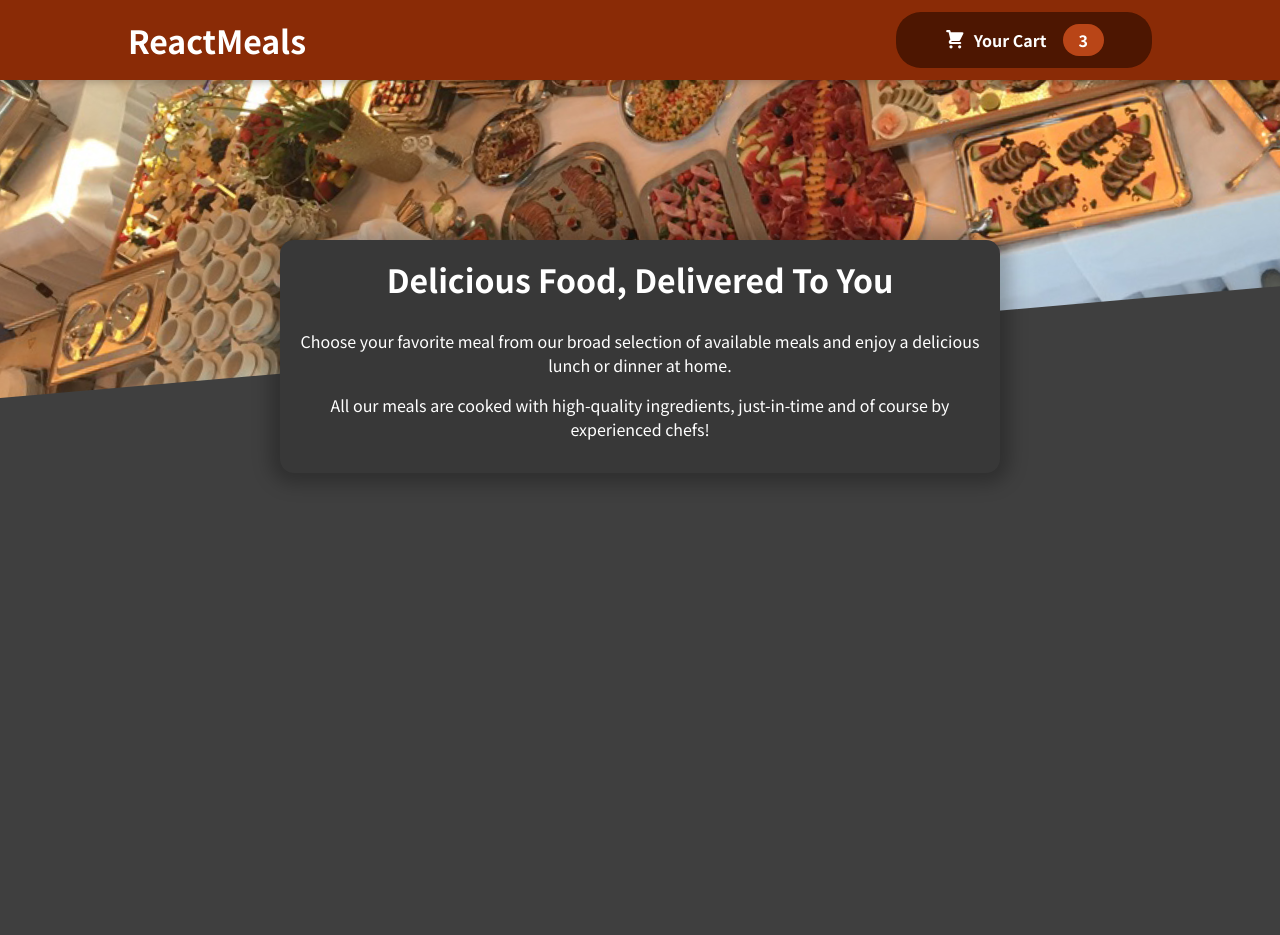
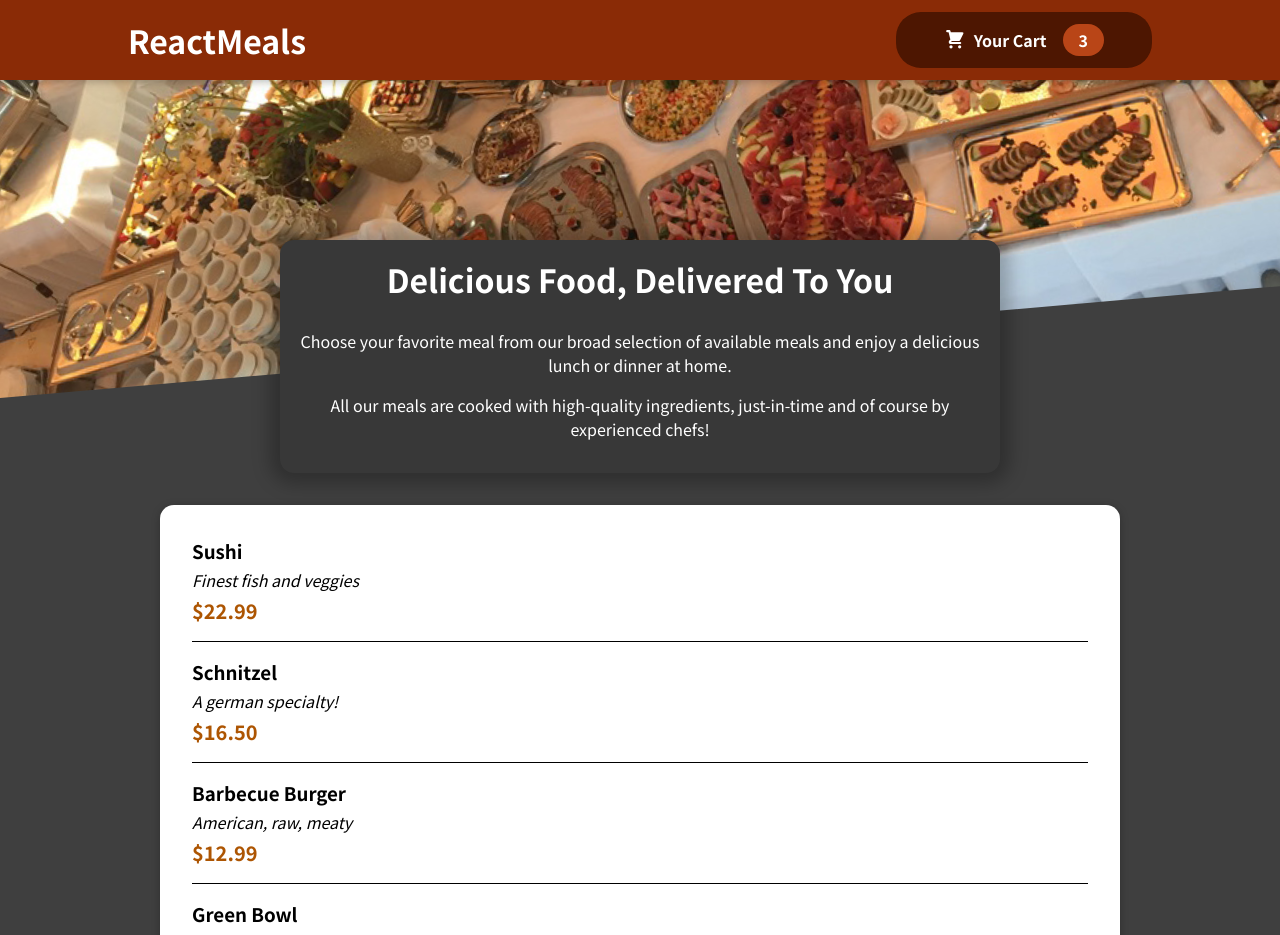
Before and after one commit to shilpi126/restaurant_project, a React (Create React App) app: page / in a window 1280 px wide. Shown: the top 935 px of the page. Before the commit the page ends 800 px from the top, so only its background shows below. Built offline with nearby package versions, Linux system fonts and the light colour scheme.

Commit message:
:clap: added meal list

```diff
--- /dev/null
+++ b/src/components/Meals/AvailableMeals.js
@@ -0,0 +1,54 @@
+import React from 'react'
+import Card from '../UI/Card';
+import classes from "./AvailableMeals.module.css";
+import MealItem from './MealItem/MealItem';
+
+const DUMMY_MEALS = [
+    {
+      id: "m1",
+      name: "Sushi",
+      description: "Finest fish and veggies",
+      price: 22.99,
+    },
+    {
+      id: "m2",
+      name: "Schnitzel",
+      description: "A german specialty!",
+      price: 16.5,
+    },
+    {
+      id: "m3",
+      name: "Barbecue Burger",
+      description: "American, raw, meaty",
+      price: 12.99,
+    },
+    {
+      id: "m4",
+      name: "Green Bowl",
+      description: "Healthy...and green...",
+      price: 18.99,
+    },
+  ];
+const AvailableMeals = () => {
+    let mealsList = DUMMY_MEALS.map((meal)=>(
+      <MealItem
+      key={meal.id}
+      id={meal.id}
+      name={meal.name}
+      description={meal.description}
+      price={meal.price}
+      />
+    ))
+
+  return (
+    <React.Fragment>
+        <section className={classes.meals}>
+            <Card>
+            <ul>{mealsList}</ul>
+            </Card>
+        </section>
+    </React.Fragment>
+  )
+}
+
+export default AvailableMeals
--- /dev/null
+++ b/src/components/Meals/AvailableMeals.module.css
@@ -0,0 +1,25 @@
+.meals {
+    max-width: 60rem;
+    width: 90%;
+    margin: 2rem auto;
+    animation: meals-appear 1s ease-out forwards;
+  }
+
+  .meals ul {
+    list-style: none;
+    margin: 0;
+    padding: 0;
+
+  }
+
+  @keyframes meals-appear {
+    from {
+      opacity: 0;
+      transform: translateY(3rem);
+    }
+
+    to {
+      opacity: 1;
+      transform: translateY(0);
+    }
+  }
--- /dev/null
+++ b/src/components/Meals/MealItem/MealItem.js
@@ -0,0 +1,17 @@
+import React from 'react'
+import classes from "./MealItem.module.css"
+
+const MealItem = (props) => {
+    const price = `$${props.price.toFixed(2)}`
+  return (
+    <li className={classes.meal}>
+      <div>
+        <h3>{props.name}</h3>
+        <div className={classes.description}>{props.description}</div>
+        <div className={classes.price}>{price}</div>
+      </div>
+    </li>
+  )
+}
+
+export default MealItem
--- /dev/null
+++ b/src/components/Meals/MealItem/MealItem.module.css
@@ -0,0 +1,22 @@
+.meal {
+    display: flex;
+    justify-content: space-between;
+    margin: 1rem;
+    padding-bottom: 1rem;
+    border-bottom: 1px solid black;
+  }
+
+  .meal h3 {
+    margin: 0 0 0.25rem 0;
+  }
+
+  .description {
+    font-style: italic;
+  }
+
+  .price {
+    margin-top: 0.25rem;
+    font-weight: bold;
+    color: #ad5502;
+    font-size: 1.25rem;
+  }
--- a/src/components/Meals/Meals.js
+++ b/src/components/Meals/Meals.js
@@ -1,10 +1,12 @@
 import React from 'react'
 import MealsSummary from './MealsSummary'
+import AvailableMeals from './AvailableMeals'
 
 const Meals = () => {
   return (
     <React.Fragment>
         <MealsSummary/>
+        <AvailableMeals/>
     </React.Fragment>
   )
 }
--- /dev/null
+++ b/src/components/UI/Card.js
@@ -0,0 +1,9 @@
+import React from 'react'
+import classes from "./Card.module.css"
+const Card = (props) => {
+  return (
+    <div className={classes.card}>{props.children}</div>
+  )
+}
+
+export default Card
--- /dev/null
+++ b/src/components/UI/Card.module.css
@@ -0,0 +1,6 @@
+.card {
+    padding: 1rem;
+    box-shadow: 0 2px 8px rgba(0, 0, 0, 0.25);
+    border-radius: 14px;
+    background-color: white;
+  }
```
